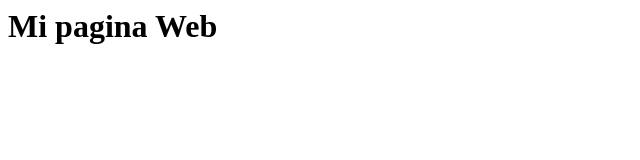
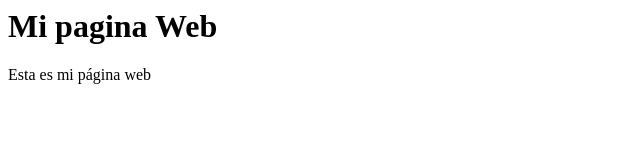
Before and after one commit to Wichi1712/My_Site_Web, a plain HTML site: page index.html in a window 1280 px wide. Shown: the whole page, without its empty margins (0-640 px from the left). Drawn offline with Linux system fonts and the light colour scheme.

Commit message:
Update index.html

```diff
--- a/index.html
+++ b/index.html
@@ -4,6 +4,7 @@
 </head>
 <body>
 <h1>Mi pagina Web</h1>
-
+<p>
+  Esta es mi página web
 </body>
 </html>
```
